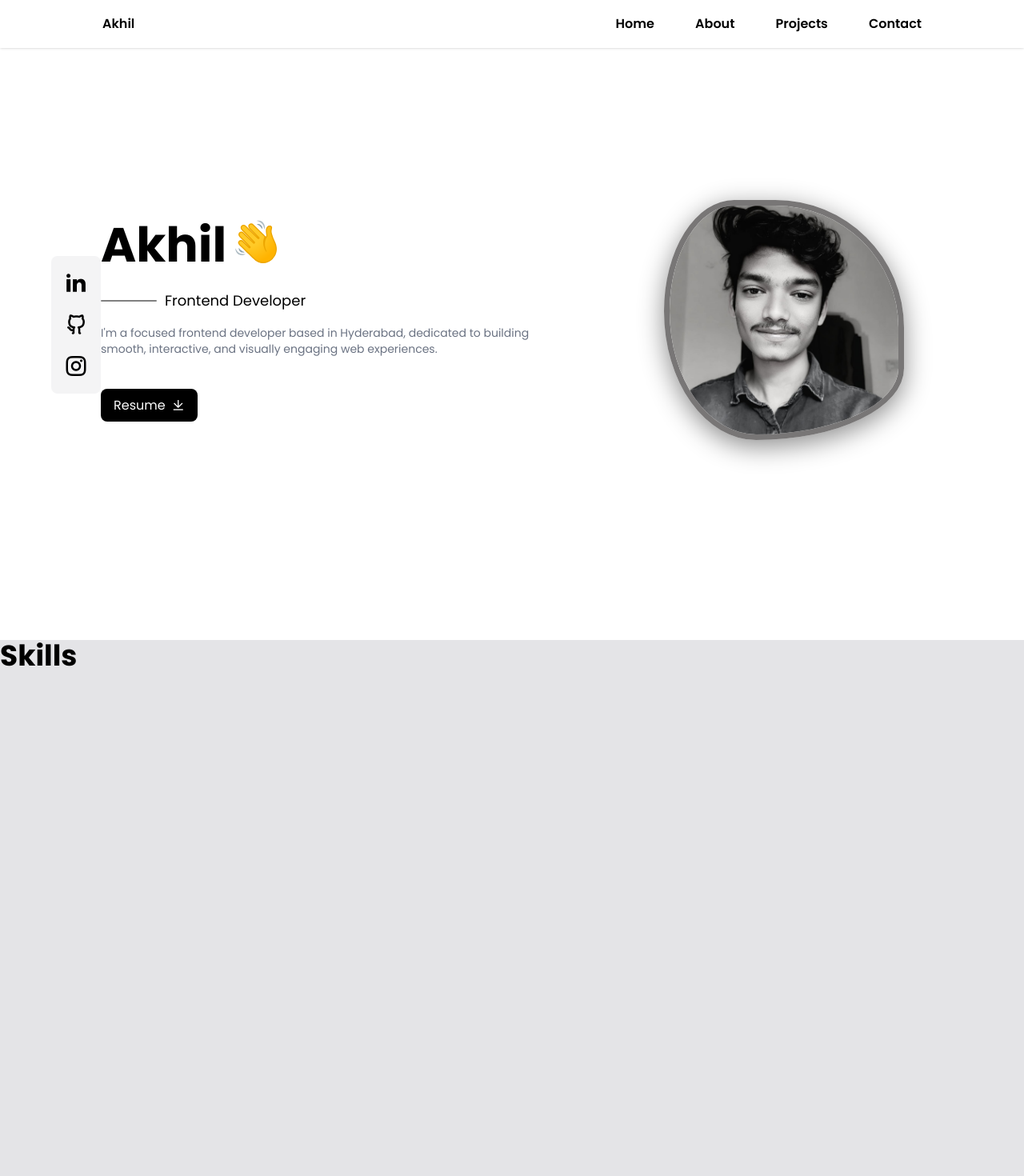
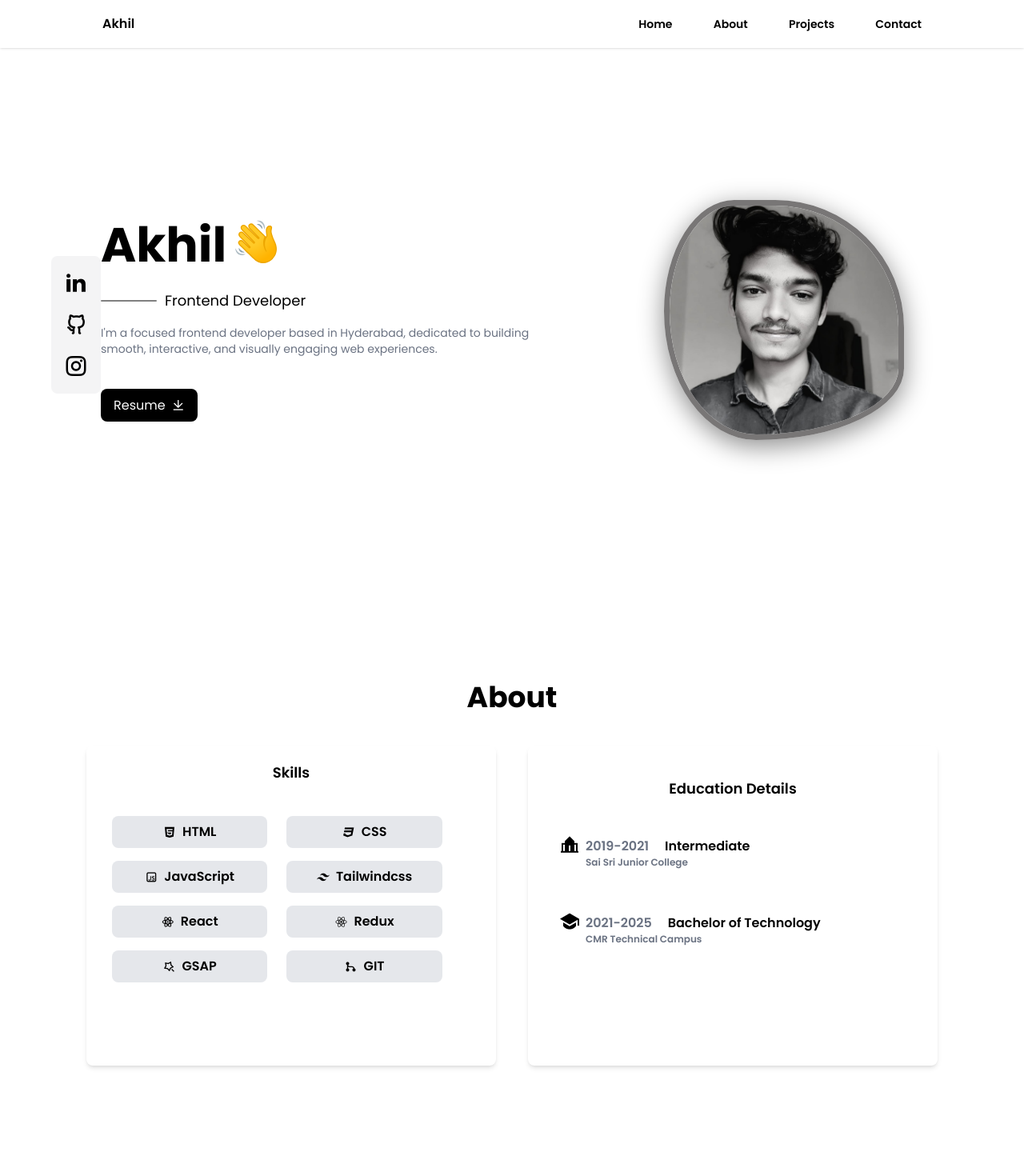
Before and after one commit to AkHiL667/portfolio, a React (Vite) app: page / in a window 1280 px wide. Shown: the top 1470 px of the page at 80% size. Built offline with nearby package versions, Linux system fonts and the light colour scheme.

Commit message:
About section completed

```diff
--- a/src/App.jsx
+++ b/src/App.jsx
@@ -1,11 +1,13 @@
 import React from 'react'
 import Home from './assets/components/Home'
 import About from './assets/components/About'
+import Marquee from './assets/components/Marquee'
 function App() {
   return (
     <div>
       <Home/>
       <About/>
+      <Marquee/>
     </div>
   )
 }
--- a/src/assets/components/About.jsx
+++ b/src/assets/components/About.jsx
@@ -1,10 +1,42 @@
 import React from 'react'
-import Skills from './Skills'
+
 
 function About() {
   return (
-    <div>
-      <Skills/>
+    <div className='w-full pt-13 h-[120vh]'>
+     <h1 className='text-4xl font-bold mb-10 text-center'>About</h1>
+     <div className='flex justify-center items-center gap-10 flex-col md:flex-row'>
+      <div className='w-[90%] h-fit md:h-[50vh] md:w-[40%] shadow-md rounded-lg p-5 text-center'>
+      <h1 className='text-lg font-semibold mb-4'>Skills</h1>
+      <div className='grid grid-cols-2 pl-3 md:mt-10 w-[90%] items-center gap-x-6 gap-y-4'>
+        <div className='flex min-w-[130px] max-w-[250px] justify-center items-center gap-2 bg-gray-200 rounded-lg p-2'><i class="ri-html5-fill"></i><h2 className='text-md font-semibold'>HTML</h2></div>
+        <div className='flex min-w-[130px] max-w-[250px] justify-center items-center gap-2 bg-gray-200 rounded-lg p-2'><i class="ri-css3-fill"></i><h2 className='text-md font-semibold'>CSS</h2></div>
+        <div className='flex min-w-[130px] max-w-[250px] justify-center items-center gap-2 bg-gray-200 rounded-lg p-2'><i class="ri-javascript-line"></i><h2 className='text-md font-semibold'>JavaScript</h2></div>
+        <div className='flex min-w-[130px] max-w-[250px] justify-center items-center gap-2 bg-gray-200 rounded-lg p-2'><i class="ri-tailwind-css-fill"></i><h2 className='text-md font-semibold'>Tailwindcss</h2></div>
+        <div className='flex min-w-[130px] max-w-[250px] justify-center items-center gap-2 bg-gray-200 rounded-lg p-2'><i class="ri-reactjs-line"></i><h2 className='text-md font-semibold'>React</h2></div>
+        <div className='flex min-w-[130px] max-w-[250px] justify-center items-center gap-2 bg-gray-200 rounded-lg p-2'><i class="ri-reactjs-fill"></i><h2 className='text-md font-semibold'>Redux</h2></div>
+        <div className='flex min-w-[130px] max-w-[250px] justify-center items-center gap-2 bg-gray-200 rounded-lg p-2'><i class="ri-magic-line"></i><h2 className='text-md font-semibold'>GSAP</h2></div>
+        <div className='flex min-w-[130px] max-w-[250px] justify-center items-center gap-2 bg-gray-200 rounded-lg p-2'><i class="ri-git-merge-fill"></i><h2 className='text-md font-semibold'>GIT</h2></div>
+      </div>
+      </div>
+      <div className='w-[90%] h-[40vh] md:h-[50vh] md:w-[40%] p-10 shadow-md rounded-lg p-5'>
+        <h1 className='text-lg font-semibold mb-4 text-center'>Education Details</h1>
+        <div className='flex flex-col md:mt-10 gap-5'>
+        <div className='flex items-center  gap-2'>
+        <i className="ri-school-fill text-2xl mb-6"></i>
+            <h2 className='text-md font-semibold leading-none'><span className='text-gray-500 mr-4 text-md'>2019-2021</span> Intermediate <br />
+            <span className='text-gray-500 text-xs block mt-1 text-left'>Sai Sri Junior College</span></h2>
+          </div>
+
+          <div className='w-2px ml-10 h-20px bg-gray-300'></div>
+          <div className='flex items-center gap-2'>
+            <i className="ri-graduation-cap-fill text-2xl mb-6"></i>
+            <h2 className='text-md font-semibold leading-none'><span className='text-gray-500 mr-4 text-md'>2021-2025</span> Bachelor of Technology<br />
+            <span className='text-gray-500 text-xs block mt-1 text-left'>CMR Technical Campus</span></h2>
+          </div>
+        </div>
+      </div>
+     </div>
     </div>
   )
 }
--- /dev/null
+++ b/src/assets/components/Marquee.jsx
@@ -0,0 +1,11 @@
+import React from 'react'
+
+function Marquee() {
+  return (
+    <div>
+      <div className=' bg-gray-200'>hello</div>
+    </div>
+  )
+}
+
+export default Marquee
--- a/src/assets/components/Navbar.jsx
+++ b/src/assets/components/Navbar.jsx
@@ -3,14 +3,14 @@ import React from 'react'
 function Navbar() {
   return (
     <div className='dark:bg-zinc-900 dark:text-white'>
-    <nav className='hidden top-0 h-15 bg-white shadow-sm fixed left-0 right-0 z-100 dark:bg-zinc-800 sm:flex justify-between px-[10vw] items-center h-12 '>
-      <div className='text-md dark:bg-zinc-800 font-semibold'>Akhil</div>
-      <div>
+    <nav className='top-0 h-10 sm:h-15 bg-white shadow-sm fixed left-0 right-0 z-100 dark:bg-zinc-800 sm:flex justify-between px-[10vw] items-center h-12 '>
+      <div className='text-md hidden sm:block dark:bg-zinc-800 font-semibold'>Akhil</div>
+      <div className='flex justify-end items-center h-full'>
         <ul className='flex gap-[4vw]'>
-          <li className='font-semibold text-md '>Home</li>
-          <li className='font-semibold text-md' >About</li>
-          <li className='font-semibold text-md'>Projects</li>
-          <li className='font-semibold text-md'>Contact</li>
+          <li className='font-semibold text-sm sm:text-md '>Home</li>
+          <li className='font-semibold text-sm sm:text-md' >About</li>
+          <li className='font-semibold text-sm sm:text-md'>Projects</li>
+          <li className='font-semibold text-sm sm:text-md'>Contact</li>
         </ul>
       </div>
     </nav>
--- a/src/assets/components/Skills.jsx
+++ /dev/null
@@ -1,11 +0,0 @@
-import React from 'react'
-
-function Skills() {
-  return (
-    <div className='w-full h-screen bg-zinc-200'>
-      <h1 className='text-4xl font-bold '>Skills</h1>
-    </div>
-  )
-}
-
-export default Skills
```
